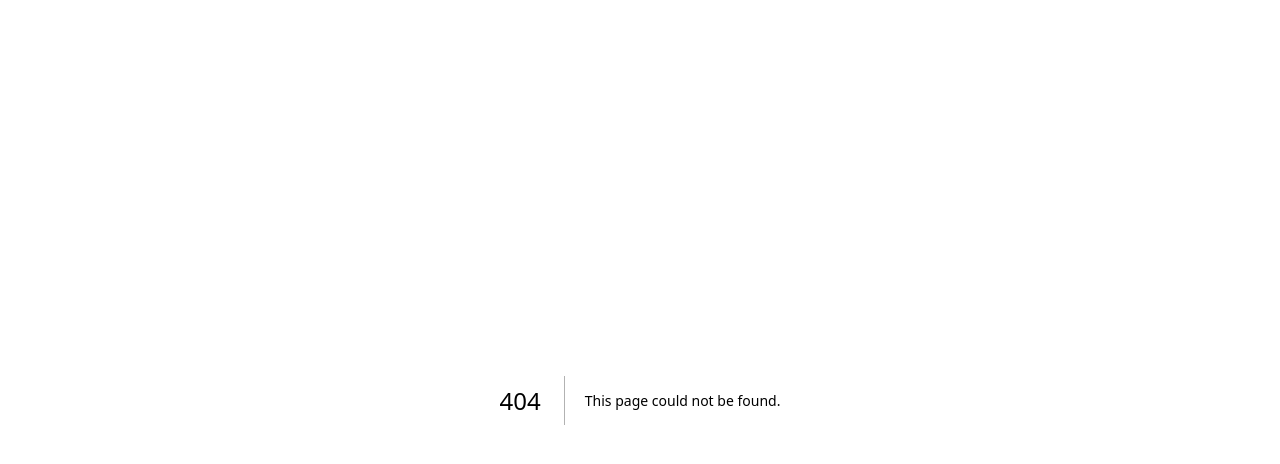
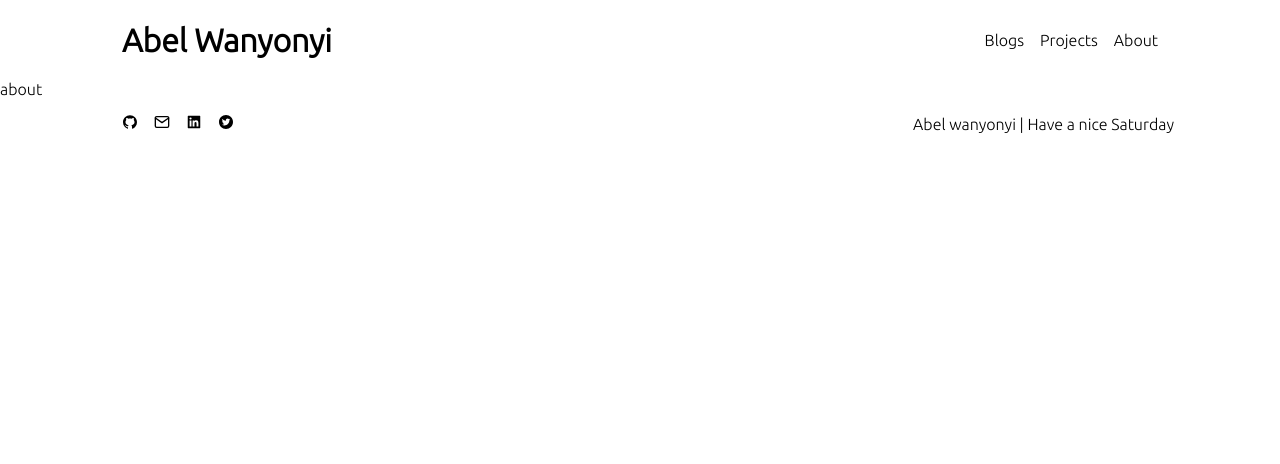
Before and after one commit to abeloa3411/next-blog, a Next.js app: page /about in a window 1280 px wide. Before the commit this address had no page. Shown: the top 464 px of the page. Built offline with nearby package versions, Linux system fonts and the light colour scheme.

Commit message:
first commit

```diff
--- /dev/null
+++ b/components/Footer.js
@@ -0,0 +1,54 @@
+import React from "react";
+import {
+  AiFillGithub,
+  AiFillLinkedin,
+  AiFillTwitterCircle,
+} from "react-icons/ai";
+import { FiMail } from "react-icons/fi";
+import styles from "../styles/footer.module.css";
+
+export default function Footer() {
+  const getDate = () => {
+    const today = new Date();
+    const daysOfWeek = [
+      "Sunday",
+      "Monday",
+      "Tuesday",
+      "Wednesday",
+      "Thursday",
+      "Friday",
+      "Saturday",
+    ];
+    const dayOfWeek = today.getDay();
+    const dayOfWeekString = daysOfWeek[dayOfWeek];
+
+    return dayOfWeekString;
+  };
+  return (
+    <>
+      <footer className={styles.footer}>
+        <div className={styles.footer__container}>
+          <div className={styles.footer__center}>
+            <div className={styles.footer__icons}>
+              <div>
+                <AiFillGithub />
+              </div>
+              <div>
+                <FiMail />
+              </div>
+              <div>
+                <AiFillLinkedin />
+              </div>
+              <div>
+                <AiFillTwitterCircle />
+              </div>
+            </div>
+            <div>
+              <span>Abel wanyonyi</span> | <span>Have a nice {getDate()}</span>
+            </div>
+          </div>
+        </div>
+      </footer>
+    </>
+  );
+}
--- /dev/null
+++ b/components/Nav.js
@@ -0,0 +1,31 @@
+import React from "react";
+import styles from "../styles/nav.module.css";
+
+export default function Nav() {
+  return (
+    <>
+      <header className={styles.header__container}>
+        <div className={styles.header__center}>
+          <div>
+            <h1>Abel Wanyonyi</h1>
+          </div>
+          <div>
+            <nav>
+              <ul className={styles.header__list}>
+                <li className={styles.header__list__items}>
+                  <a>Blogs</a>
+                </li>
+                <li className={styles.header__list__items}>
+                  <a>Projects</a>
+                </li>
+                <li className={styles.header__list__items}>
+                  <a>About</a>
+                </li>
+              </ul>
+            </nav>
+          </div>
+        </div>
+      </header>
+    </>
+  );
+}
--- a/package.json
+++ b/package.json
@@ -11,6 +11,7 @@
   "dependencies": {
     "next": "13.0.5",
     "react": "18.2.0",
-    "react-dom": "18.2.0"
+    "react-dom": "18.2.0",
+    "react-icons": "^4.7.1"
   }
 }
--- a/pages/_app.js
+++ b/pages/_app.js
@@ -1,7 +1,15 @@
-import '../styles/globals.css'
+import Footer from "../components/Footer";
+import Nav from "../components/Nav";
+import "../styles/globals.css";
 
 function MyApp({ Component, pageProps }) {
-  return <Component {...pageProps} />
+  return (
+    <>
+      <Nav />
+      <Component {...pageProps} />
+      <Footer />
+    </>
+  );
 }
 
-export default MyApp
+export default MyApp;
--- /dev/null
+++ b/pages/about.js
@@ -0,0 +1,7 @@
+import React from "react";
+
+const about = () => {
+  return <div>about</div>;
+};
+
+export default about;
--- /dev/null
+++ b/styles/footer.module.css
@@ -0,0 +1,24 @@
+.footer {
+  width: 100%;
+}
+
+.footer__container {
+  max-width: 1100px;
+  margin: auto;
+  padding: 1rem;
+  height: 10vh;
+}
+
+.footer__center {
+  display: flex;
+  justify-content: space-between;
+  align-items: center;
+}
+
+.footer__icons {
+  display: flex;
+}
+
+.footer__icons div {
+  margin-left: 1rem;
+}
--- a/styles/globals.css
+++ b/styles/globals.css
@@ -1,9 +1,8 @@
+@import url("https://fonts.googleapis.com/css2?family=Ubuntu:wght@300&display=swap");
+
 html,
 body {
-  padding: 0;
-  margin: 0;
-  font-family: -apple-system, BlinkMacSystemFont, Segoe UI, Roboto, Oxygen,
-    Ubuntu, Cantarell, Fira Sans, Droid Sans, Helvetica Neue, sans-serif;
+  font-family: "Ubuntu", sans-serif;
 }
 
 a {
@@ -13,6 +12,8 @@ a {
 
 * {
   box-sizing: border-box;
+  padding: 0;
+  margin: 0;
 }
 
 @media (prefers-color-scheme: dark) {
--- /dev/null
+++ b/styles/nav.module.css
@@ -0,0 +1,33 @@
+.header {
+  width: 100%;
+}
+
+.header__container {
+  height: 80px;
+  width: 100%;
+  max-width: 1100px;
+  margin: auto;
+  background: #fff;
+  position: sticky;
+  height: 80px;
+  z-index: 10;
+  top: 0;
+  transition: all 0.3s ease-in-out;
+}
+
+.header__center {
+  display: flex;
+  justify-content: space-between;
+  align-items: center;
+  padding: 0 2rem;
+  height: 80px;
+}
+
+.header__list {
+  display: flex;
+}
+
+.header__list__items {
+  list-style: none;
+  margin-left: 1rem;
+}
```
Also changed, not shown: components/Hero.js (added, +31 -0 lines), pages/index.js (+4 -66 lines), styles/Home.module.css (deleted, +0 -129 lines), styles/hero.module.css (added, +46 -0 lines), 1 other file (tests, documents, lock files or other folders).
